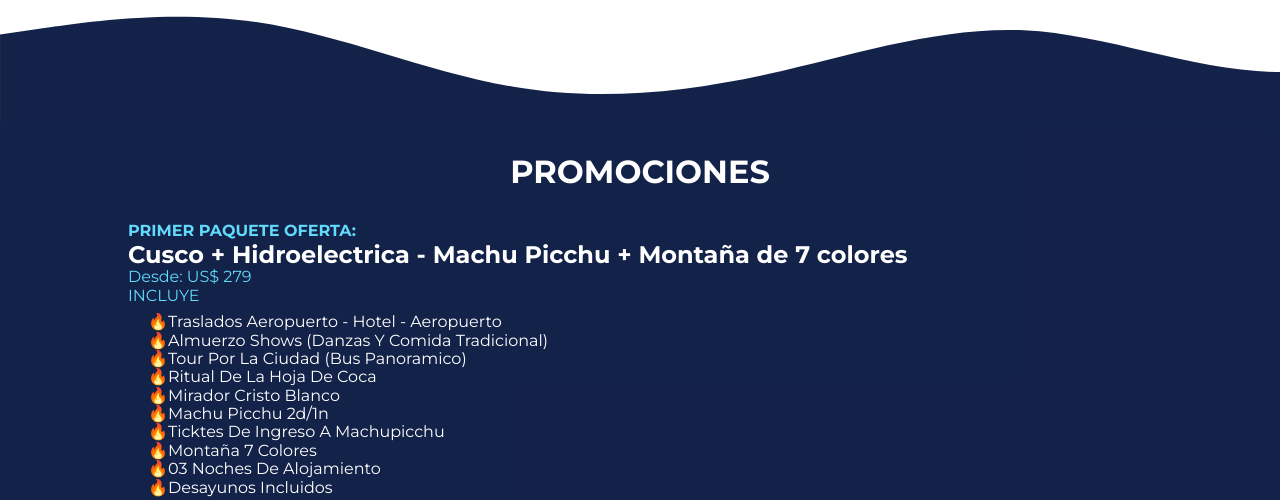
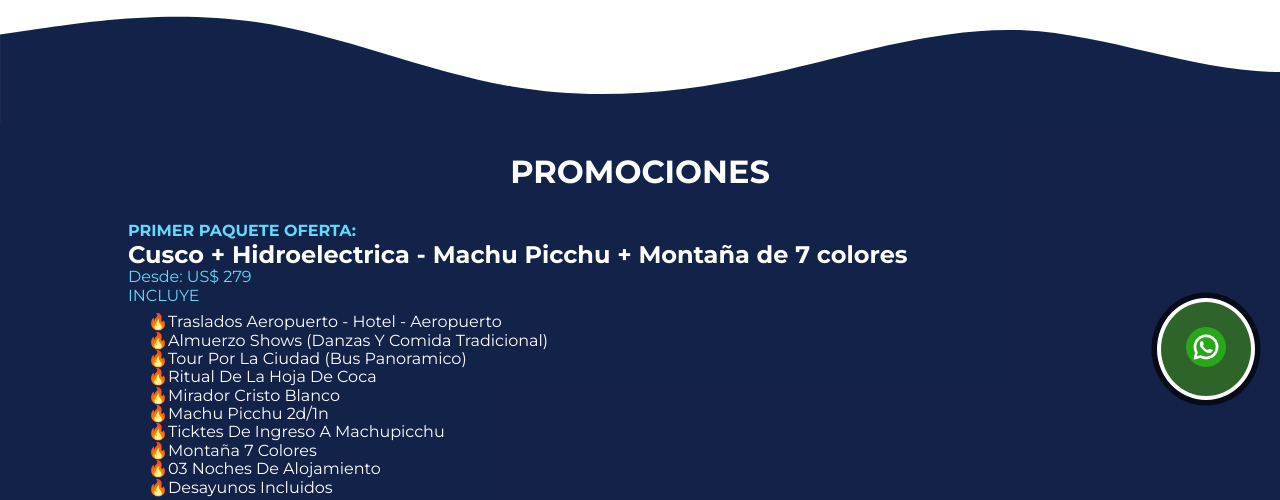
Before and after one commit to Brau2003/Reto-4-InkaTour, a plain HTML site: page index.html in a window 1280 px wide. Shown: the part 380-880 px from the top of the page. Drawn offline with nearby package versions, Linux system fonts and the light colour scheme.

Commit message:
Icono WhatsApp agregado

```diff
--- a/css/main.css
+++ b/css/main.css
@@ -353,6 +353,38 @@ a {
   box-shadow: -0.25rem 0.25rem 0.7rem 0.5rem #47abb3;
 }
 
+.container-boton{
+  background-color: #2e6329;
+  border: 4px solid #fff;
+  position: fixed;
+  z-index: 999;
+  border-radius: 50%;
+  bottom: 20px;
+  right: 25px;
+  padding: 25px;
+  transition: ease 0.3s;
+  animation: efecto 1.2s infinite;
+}
+
+.container-boton:hover{
+  transform: scale(1.1);
+  transition: 0.3s;
+}
+
+.boton{
+  width: 40px;
+  transition: ease 1s;
+}
+
+@keyframes efecto{
+  0%{
+      box-shadow: 0 0 0 0 rgba(0, 0, 0, 0.85);
+  }
+  100%{
+      box-shadow: 0 0 0 25px rgba(0, 0, 0, 0);
+  }
+}
+
 .footer-father {
   margin: 0;
   padding: 0;
--- a/index.html
+++ b/index.html
@@ -24,15 +24,15 @@
 
 
     <title>INKATOUR "TOURS HECHOS A TU MEDIDA"</title>
-    <meta name="title" content="INKATOUR " TOURS HECHOS A TU MEDIDA"">
-    <meta name="description"
+    <meta name="title" content="INKATOUR " TOURS HECHOS A TU MEDIDA ">
+    <meta name=" description"
         content="Bienvenidos a InkaTour !! Nuestra empresa tiene como fin ofrecer al viajero una herramienta que pueda facilitar su visita a los destinos turísticos más importantes que tiene la ciudad del Cusco. En esta pagina podrás encontrar información detallada y actualizada de todos los atractivos turísticos de la zona, hoteles, tours y entre otros.">
 
 
     <meta property="og:type" content="website">
     <meta property="og:url" content="https://brau2003.github.io/Reto-2---InkaTour/">
-    <meta property="og:title" content="INKATOUR " TOURS HECHOS A TU MEDIDA"">
-    <meta property="og:description"
+    <meta property="og:title" content="INKATOUR " TOURS HECHOS A TU MEDIDA ">
+    <meta property=" og:description"
         content="Bienvenidos a InkaTour !! Nuestra empresa tiene como fin ofrecer al viajero una herramienta que pueda facilitar su visita a los destinos turísticos más importantes que tiene la ciudad del Cusco. En esta pagina podrás encontrar información detallada y actualizada de todos los atractivos turísticos de la zona, hoteles, tours y entre otros.">
     <meta property="og:image" content="">
 
@@ -276,6 +276,13 @@
                 </form>
             </div>
         </section>
+
+        <div class="container-boton">
+            <a href="https://wa.me/935850519?text=Quiero%20realizar%20una%20reserva%20Ahora%20" target="_blank">
+                <img class="boton" src="./img/whatsapp.png" alt="Icono whatsapp">
+            </a>
+        </div>
+
     </main>
 
     <footer class="footer-father">
```
Also changed, not shown: img/icono.png (added), img/whatsapp.png (added).
